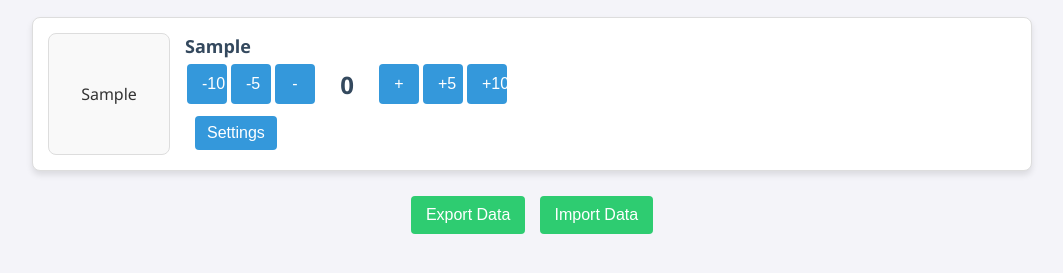
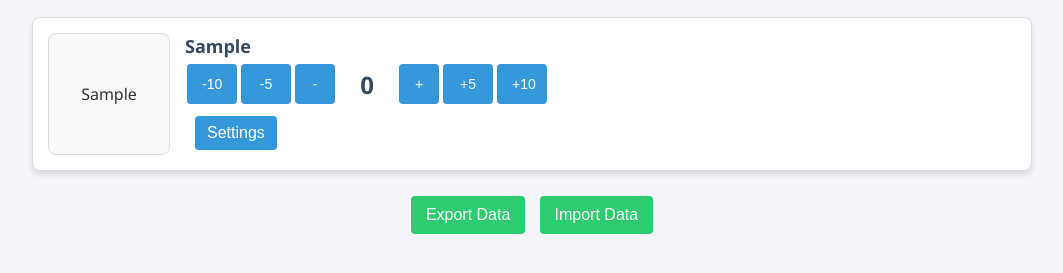
Before and after one commit to smartmuel/BGRC, a plain HTML site: page index.html in a window 1280 px wide. Both pictures are taken after typing "Sample" into the empty fields and a click on the button "Add Resource". Shown: the part 155-428 px from the top of the page, without its empty margins (108-1171 px from the left). Drawn offline with Linux system fonts and the light colour scheme.

Commit message:
Update index.html

```diff
--- a/index.html
+++ b/index.html
@@ -83,7 +83,7 @@
             align-items: center;
         }
         .counter button {
-            font-size: 16px;
+            font-size: 14px; /* Reduced font size for better fit */
             width: 40px;
             height: 40px;
             margin: 2px;
@@ -97,11 +97,11 @@
             background-color: #2980b9;
         }
         .counter span {
-            font-size: 24px; /* Increased size for better visibility */
-            min-width: 60px; /* Increased width for better alignment */
+            font-size: 24px;
+            min-width: 60px;
             text-align: center;
             margin: 10px 0;
-            font-weight: bold; /* Make number more noticeable */
+            font-weight: bold;
             color: #34495e;
         }
         .resource-name {
@@ -255,13 +255,13 @@
                         <span class="resource-name">${resource.name}</span>
                         <div class="counter">
                             <div>
-                                <button onclick="updateCount(${index}, -10)">-10</button>
-                                <button onclick="updateCount(${index}, -5)">-5</button>
-                                <button onclick="updateCount(${index}, -1)">-</button>
+                                <button onclick="updateCount(${index}, -10)" style="width: 50px;">-10</button>
+                                <button onclick="updateCount(${index}, -5)" style="width: 50px;">-5</button>
+                                <button onclick="updateCount(${index}, -1)" style="width: 40px;">-</button>
                                 <span>${resource.count}</span>
-                                <button onclick="updateCount(${index}, 1)">+</button>
-                                <button onclick="updateCount(${index}, 5)">+5</button>
-                                <button onclick="updateCount(${index}, 10)">+10</button>
+                                <button onclick="updateCount(${index}, 1)" style="width: 40px;">+</button>
+                                <button onclick="updateCount(${index}, 5)" style="width: 50px;">+5</button>
+                                <button onclick="updateCount(${index}, 10)" style="width: 50px;">+10</button>
                             </div>
                         </div>
                         <button class="settings-button" onclick="toggleSettings(${index})">
```
